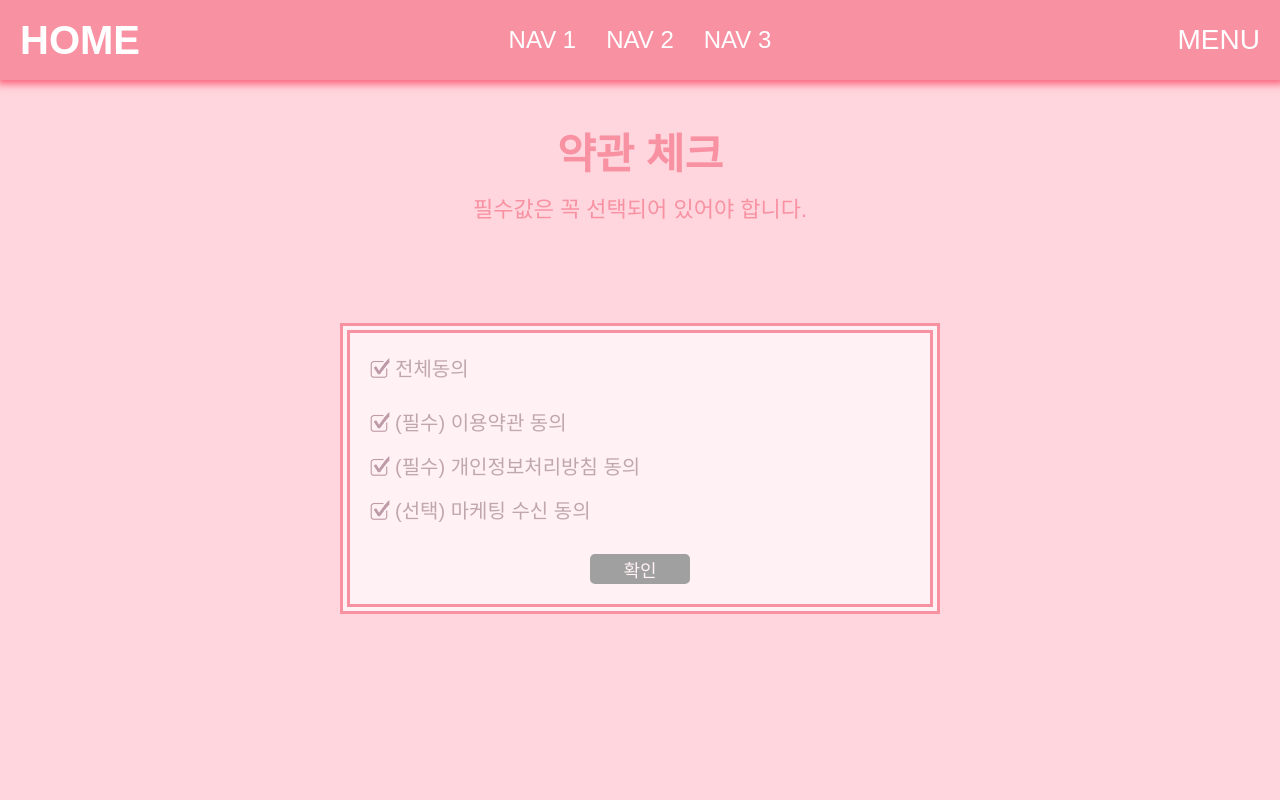
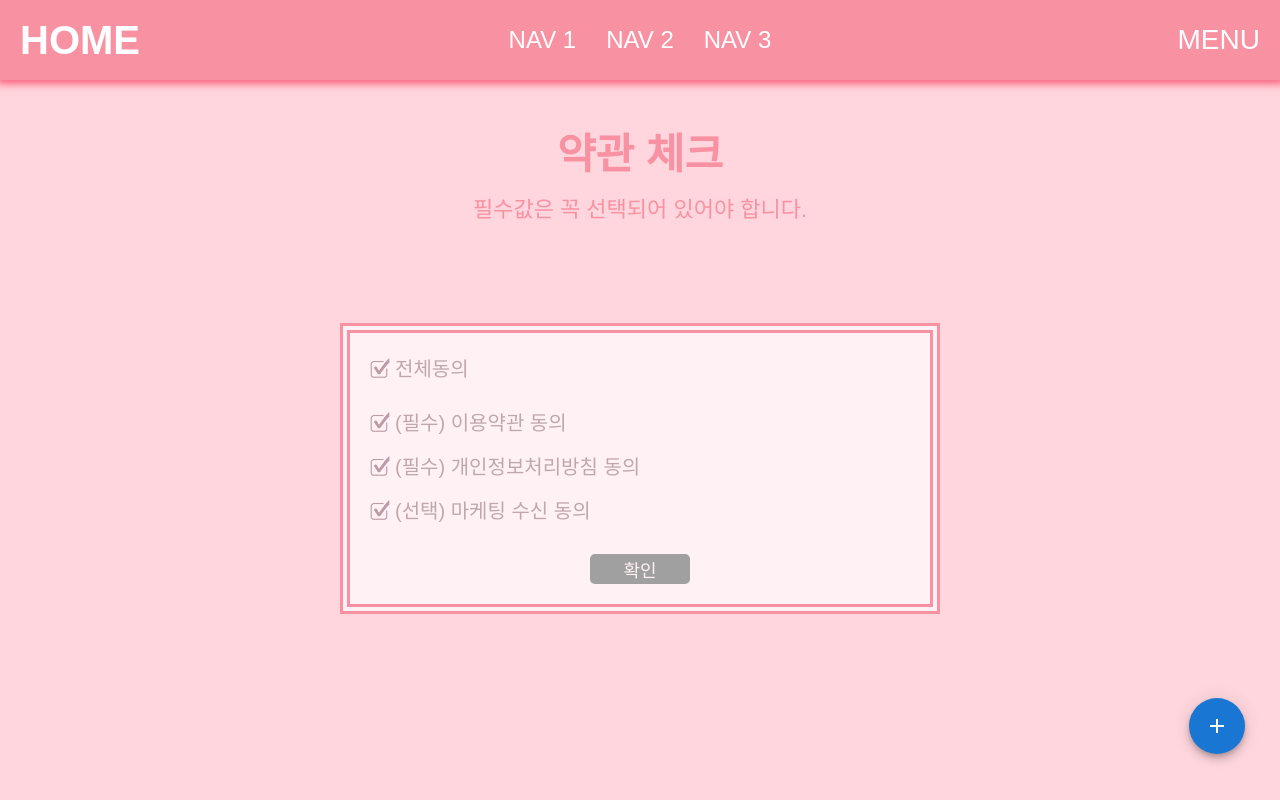
Before and after one commit to QTsom/React_TodoList, a React (Create React App) app: page /Menu1 in a window 1280 px wide. Shown: the top 800 px of the page. Built offline with nearby package versions, Linux system fonts and the light colour scheme; a web font is replaced by a local one.

Commit message:
feat: dial 컴포넌트 추가

```diff
--- a/src/App.jsx
+++ b/src/App.jsx
@@ -19,7 +19,6 @@ export default function App() {
                 <Route path={"/Menu2"} element={<Menu2 />}></Route>
                 <Route path={"/Menu3"} element={<Menu3 />}></Route>
                 <Route path={"/SubPage/:id"} element={<SubPage />}></Route>
-                {/* <Route path={"/SubPage"} element={<SubPage />}></Route> */}
             </Routes>
           </BrowserRouter>
     </div>
--- a/src/components/ExCard.jsx
+++ b/src/components/ExCard.jsx
@@ -5,6 +5,7 @@ const ExCard = () => {
         <ExCardContainer>
             <div className="car-wrap">
                 <div>
+                    {/* thumbnail 위치 */}
                     <img src="" alt="" />
                 </div>
 
--- /dev/null
+++ b/src/components/common/Dial.jsx
@@ -0,0 +1,40 @@
+import * as React from 'react';
+import styled from 'styled-components';
+import Box from '@mui/material/Box';
+import SpeedDial from '@mui/material/SpeedDial';
+import SpeedDialIcon from '@mui/material/SpeedDialIcon';
+import SpeedDialAction from '@mui/material/SpeedDialAction';
+import FileCopyIcon from '@mui/icons-material/FileCopyOutlined';
+import SaveIcon from '@mui/icons-material/Save';
+import PrintIcon from '@mui/icons-material/Print';
+import ShareIcon from '@mui/icons-material/Share';
+
+
+const BasicSpeedDial = () => {
+    const actions = [
+      { icon: <FileCopyIcon />, name: 'Copy' },
+      { icon: <SaveIcon />, name: 'Save' },
+      { icon: <PrintIcon />, name: 'Print' },
+      { icon: <ShareIcon />, name: 'Share' },
+    ];
+
+    return (
+    <Box sx={{ height: 320, transform: 'translateZ(0px)', flexGrow: 1, position: 'fixed', width: '56px', bottom: '30px', right: '35px', zIndex: "20" }}>
+      <SpeedDial
+        ariaLabel="SpeedDial basic example"
+        sx={{ position: 'absolute', bottom: 16, right: 0 }}
+        icon={<SpeedDialIcon />}
+      >
+        {actions.map((action) => (
+          <SpeedDialAction
+            key={action.name}
+            icon={action.icon}
+            tooltipTitle={action.name}
+          />
+        ))}
+      </SpeedDial>
+    </Box>
+  );
+}
+
+export default BasicSpeedDial;
--- a/src/components/common/Layout.jsx
+++ b/src/components/common/Layout.jsx
@@ -1,5 +1,6 @@
 import Footer from "./Footer";
 import Header from "./Header";
+import Dial from "./Dial"
 // import Aside from "./Aside"
 
 const Layout = (props) => {
@@ -9,7 +10,7 @@ const Layout = (props) => {
             <main>
                 {props.children}
             </main>
-
+            <Dial />
             <Footer />
         </>
     )
```
Also changed, not shown: src/components/common/Footer.jsx (+0 -19 lines), src/containers/Menu1.jsx (+27 -0 lines).
